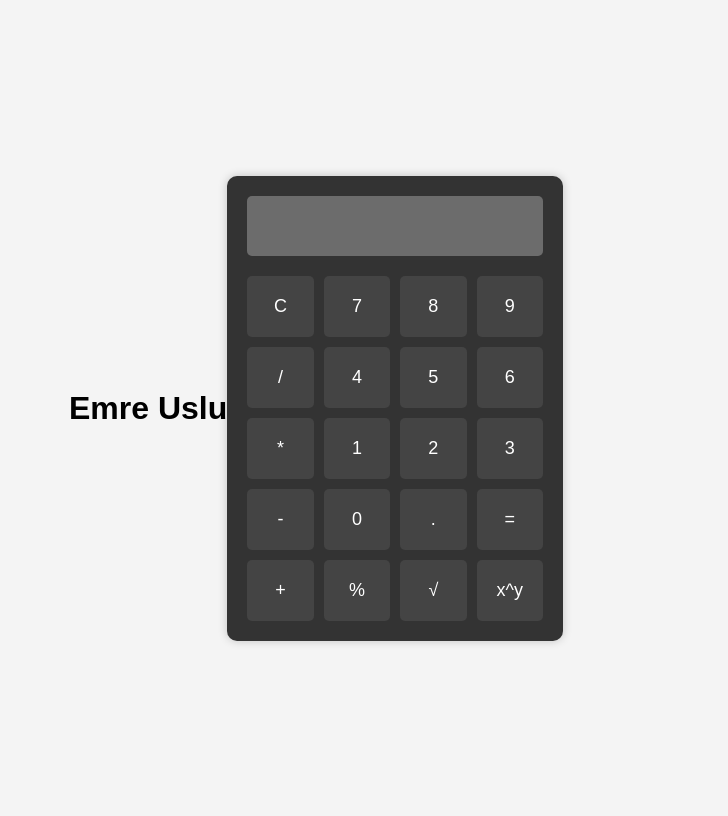
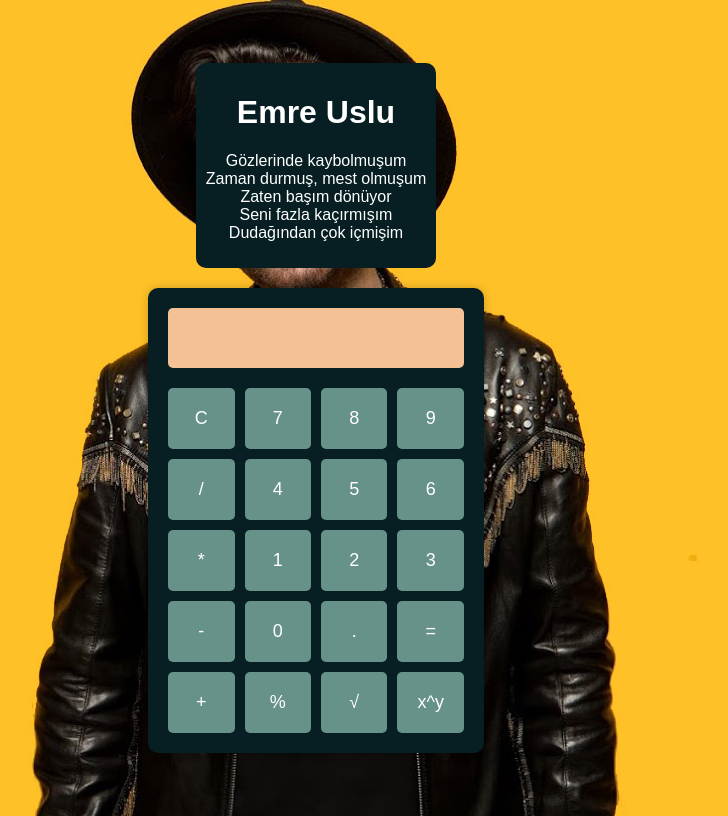
Before and after one commit to rakun256/skylab-bootcamp-web101, a plain HTML site: page index.html in a window 1280 px wide. Shown: the whole page, without its empty margins (324-1052 px from the left). Drawn offline with Linux system fonts and the light colour scheme.

Commit message:
Final sürüm

```diff
--- a/app.js
+++ b/app.js
@@ -9,7 +9,8 @@ function clearDisplay() {
 function calculateResult() {
   const display = document.getElementById("display");
   try {
-    display.value = eval(display.value);
+    // Replace ^ with ** for exponentiation
+    display.value = eval(display.value.replace(/\^/g, '**'));
   } catch (error) {
     display.value = "Hata!";
   }
@@ -27,20 +28,13 @@ function calculateSquareRoot() {
   document.getElementById('display').value = Math.sqrt(value);
 }
 
-// Üslü sayı hesaplama
-function calculatePower() {
-  const base = parseFloat(prompt("Taban değerini girin:"));
-  const exponent = parseFloat(prompt("Üs değerini girin:"));
-  document.getElementById('display').value = Math.pow(base, exponent);
-}
-
 document.addEventListener("keydown", function (event) {
   const key = event.key;
   const display = document.getElementById("display");
 
   if (!isNaN(key) || key === ".") {
     appendToDisplay(key);
-  } else if (key === "+" || key === "-" || key === "*" || key === "/") {
+  } else if (key === "+" || key === "-" || key === "*" || key === "/" || key === "^") {
     appendToDisplay(key);
   } else if (key === "Enter") {
     calculateResult();
--- a/index.html
+++ b/index.html
@@ -1,15 +1,25 @@
 <!DOCTYPE html>
 <html lang="en">
   <head>
-  <meta charset="UTF-8">
-  <meta name="viewport" content="width=device-width, initial-scale=1.0">
+    <meta charset="UTF-8" />
+    <meta name="viewport" content="width=device-width, initial-scale=1.0" />
     <title>Hesap Makinesi</title>
-  <link rel="stylesheet" href="style.css">
+    <link rel="stylesheet" href="style.css" />
   </head>
   <body>
+    <div class="text">
       <h1>Emre Uslu</h1>
+      <p>
+        Gözlerinde kaybolmuşum <br />
+        Zaman durmuş, mest olmuşum <br />
+        Zaten başım dönüyor <br />
+        Seni fazla kaçırmışım <br />
+        Dudağından çok içmişim
+      </p>
+    </div>
+
     <div class="calculator">
-    <input type="text" id="display" disabled>
+      <input type="text" id="display" disabled />
       <div class="buttons">
         <button class="btn" onclick="clearDisplay()">C</button>
         <button class="btn" onclick="appendToDisplay('7')">7</button>
@@ -31,7 +41,7 @@
         <!-- Yeni Fonksiyon Butonları -->
         <button class="btn" onclick="calculatePercentage()">%</button>
         <button class="btn" onclick="calculateSquareRoot()">√</button>
-      <button class="btn" onclick="calculatePower()">x^y</button>
+        <button class="btn" onclick="appendToDisplay('^')">x^y</button>
       </div>
     </div>
 
--- a/style.css
+++ b/style.css
@@ -1,14 +1,28 @@
 body {
   font-family: Arial, sans-serif;
   display: flex;
+  flex-direction: column;
   justify-content: center;
   align-items: center;
   height: 100vh;
   background-color: #f4f4f4;
+  background-image: url(./images/kenan.jpg);
+  background-size: cover;
+  background-position: center;
+  background-repeat: no-repeat;
+}
+
+.text {
+  text-align: center;
+  color: white ;
+  background-color: #071e22;
+  margin-bottom: 20px;
+  padding: 10px;
+  border-radius: 10px;
 }
 
 .calculator {
-    background-color: #333;
+  background-color: #071e22;
   padding: 20px;
   border-radius: 10px;
   box-shadow: 0 0 10px rgba(0, 0, 0, 0.2);
@@ -25,6 +39,7 @@ body {
   padding: 10px;
   border: none;
   border-radius: 5px;
+  background-color: #f4c095;
 }
 
 .buttons {
@@ -38,11 +53,11 @@ body {
   font-size: 18px;
   border: none;
   border-radius: 5px;
-    background-color: #444;
+  background-color: #679289;
   color: white;
   cursor: pointer;
 }
 
 .btn:hover {
-    background-color: #555;
+  background-color: #1D7874;
 }
```
Also changed, not shown: images/kenan.jpg (added). Lines whose indentation alone changed are shown as unchanged.
